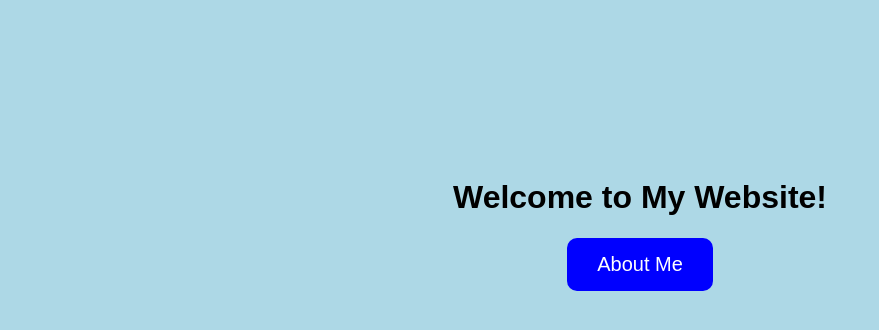
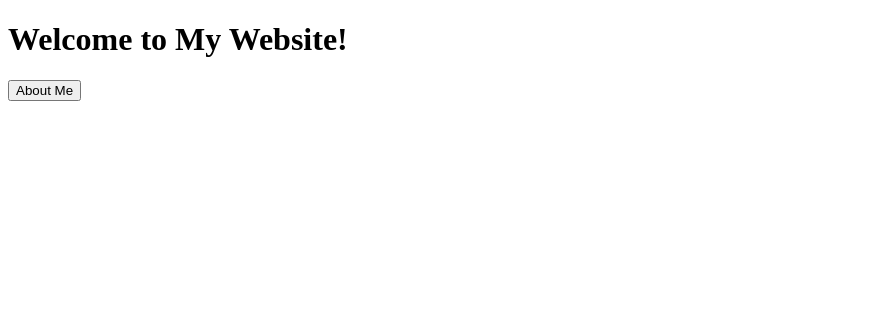
Before and after one commit to bolendakota952-svg/PROJECT, a plain HTML site: page index.html in a window 1280 px wide. Shown: the whole page, without its empty margins (0-879 px from the left). Drawn offline with Linux system fonts and the light colour scheme.

Commit message:
upodate index because it wasnt good because github told me error 404 so this update is to fix

```diff
--- a/index.html
+++ b/index.html
@@ -3,28 +3,6 @@
 <head>
     <title>My Website</title>
     <style>
-        body {
-            background-color: lightblue;
-            text-align: center;
-            font-family: Arial;
-            padding-top: 150px;
-        }
-
-        button {
-            background-color: blue;
-            color: white;
-            padding: 15px 30px;
-            font-size: 20px;
-            border: none;
-            border-radius: 10px; font-size: 20px;
-            border: none;
-            border-radius: 10px;
-            cursor: pointer;
-        }
-
-        button:hover {
-            background-color: darkblue;
-        }
     </style>
 </head>
 <body>
```
